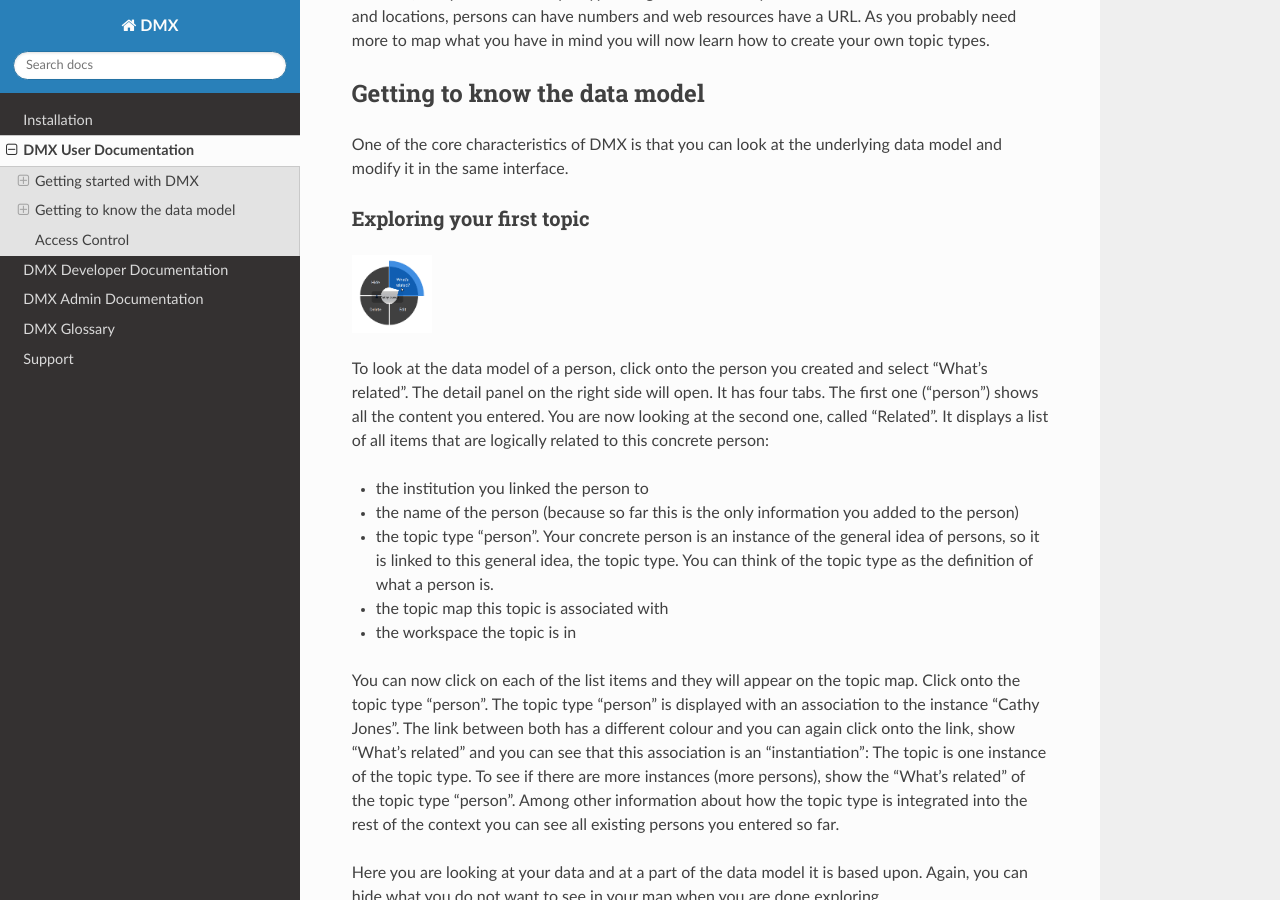
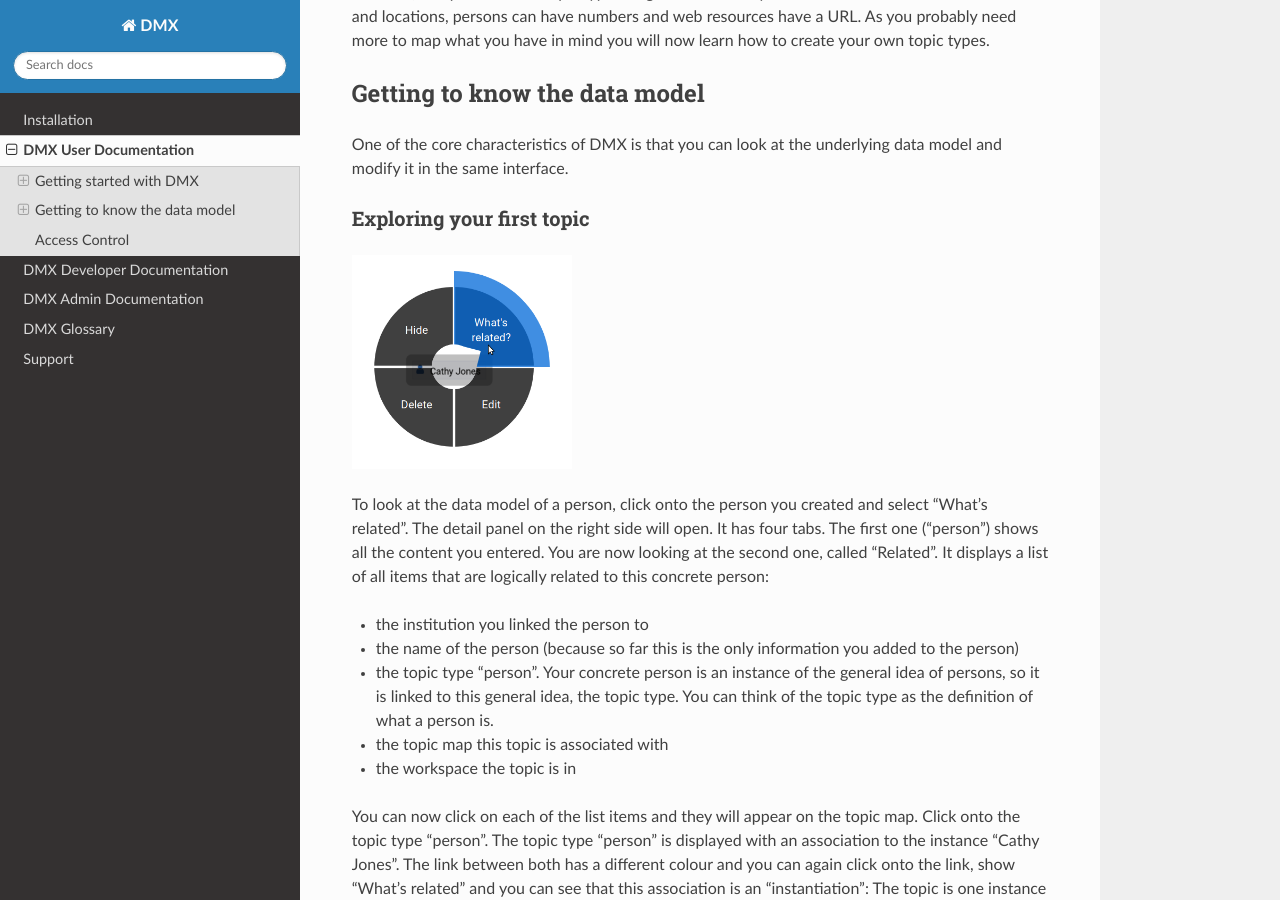
Before and after one commit to dmx-systems/dmx-documentation, a Sphinx documentation site: the page built from docs/user.rst, in a window 1280 px wide and 900 px high, scrolled down 2857 px. Built offline with Sphinx 7.4.7 and the Read the Docs theme 2.0.0, drawn with Linux system fonts in a browser that asks for light colours.

Commit message:
image size

```diff
--- a/docs/user.rst
+++ b/docs/user.rst
@@ -78,7 +78,7 @@
 ==========================
 
 .. image:: _static/context-menu.png
-    :width: 80
+    :width: 220
 
 To look at the data model of a person, click onto the person you created and select "What's related". The detail panel on the right side will open. It has four tabs. The first one ("person") shows all the content you entered. You are now looking at the second one, called "Related". It displays a list of all items that are logically related to this concrete person:
 
```
